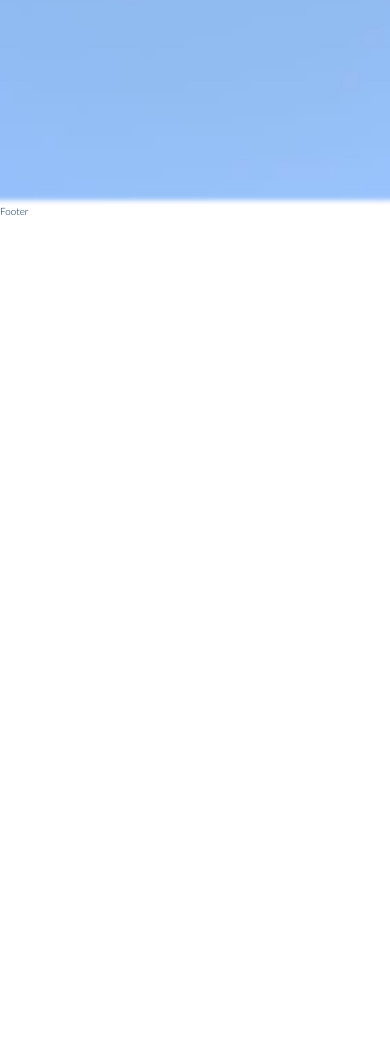
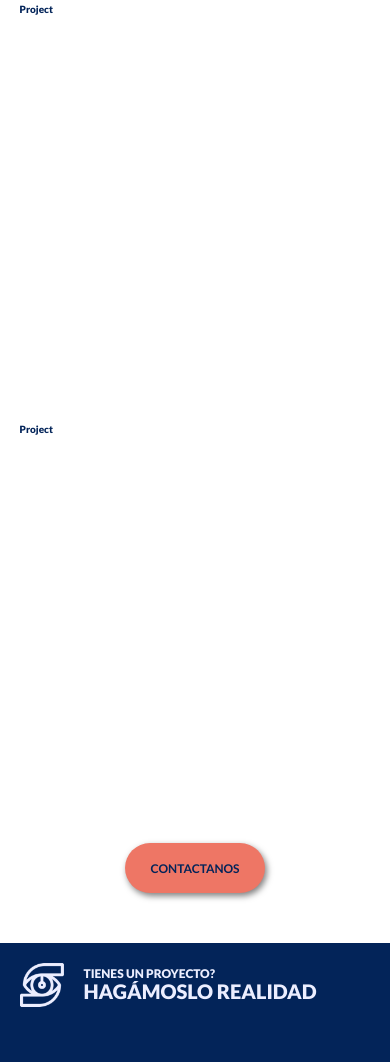
Before and after one commit to luishcastroc/seguridad-electronica, a Gatsby site in the folder gatsby/: page / in a window 390 px wide. Shown: the part 3169-4231 px from the top of the page. Before the commit the page ends 3675 px from the top, so only its background shows below. Built offline with nearby package versions, Linux system fonts and the light colour scheme; Gatsby itself is replaced by a stand-in of ours.

Commit message:
add some footer styles

```diff
--- a/gatsby/src/components/Footer.js
+++ b/gatsby/src/components/Footer.js
@@ -1,10 +1,77 @@
+import { graphql, useStaticQuery } from 'gatsby';
 import React from 'react';
 import styled from 'styled-components';
+import Img from 'gatsby-image';
 
 const FooterStyles = styled.div`
   height: 30rem;
+  background-color: var(--blue-vogue);
+  padding: 2rem 5vw;
+`;
+
+function LogoSlogan() {
+  const data = useStaticQuery(graphql`
+    query {
+      file(name: { eq: "logo-mini" }, extension: { eq: "png" }) {
+        childImageSharp {
+          fluid(quality: 100, maxWidth: 74) {
+            ...GatsbyImageSharpFluid
+          }
+        }
+      }
+    }
+  `);
+  return (
+    <LogoSloganStyles>
+      <div className="logo-wrapper">
+        <Img fluid={data.file.childImageSharp.fluid} alt="logo" />
+      </div>
+      <div className="slogan-container">
+        <h1>TIENES UN PROYECTO?</h1>
+        <h2>HAGÁMOSLO REALIDAD</h2>
+      </div>
+    </LogoSloganStyles>
+  );
+}
+
+const LogoSloganStyles = styled.div`
+  display: flex;
+  align-items: center;
+  --logo-width: 5.9rem;
+  --logo-height: 5.9rem;
+
+  .logo-wrapper {
+    width: var(--logo-width);
+    height: var(--logo-height);
+    margin-right: 2rem;
+  }
+
+  .slogan-container {
+    display: flex;
+    flex-direction: column;
+    justify-content: space-between;
+    color: var(--titan-white);
+    font-family: 'latoblack';
+
+    h1 {
+      font-size: clamp(1.2rem, 3vw, 1.8rem);
+    }
+
+    h2 {
+      font-size: clamp(2rem, 2.6vw, 3.6rem);
+    }
+  }
+
+  @media (max-width: 720px) {
+    --logo-width: 4.4rem;
+    --logo-height: 4.4rem;
+  }
 `;
 
 export default function Footer() {
-  return <FooterStyles>Footer</FooterStyles>;
+  return (
+    <FooterStyles>
+      <LogoSlogan />
+    </FooterStyles>
+  );
 }
--- a/gatsby/src/components/Logo.js
+++ b/gatsby/src/components/Logo.js
@@ -7,11 +7,11 @@
   ${(props) => (props.footer === 'true' ? '' : 'margin: auto 0')};
   ${(props) => (props.footer === 'true' ? '' : 'flex: 0 0 207px')};
 
-  @media (max-width: 86rem) and (min-width: 76.9rem) {
+  @media (max-width: 860px) and (min-width: 769px) {
     flex: 0 0 150px;
   }
 
-  @media (max-width: 76.8rem) {
+  @media (max-width: 768px) {
     flex: 0 0 150px;
   }
 `;
--- /dev/null
+++ b/gatsby/src/components/Project.js
@@ -0,0 +1,10 @@
+import React from 'react';
+import styled from 'styled-components';
+
+const ProjectStyles = styled.div`
+  height: 400px;
+`;
+
+export default function Project() {
+  return <ProjectStyles>Project</ProjectStyles>;
+}
--- a/gatsby/src/components/Projects.js
+++ b/gatsby/src/components/Projects.js
@@ -1,33 +1,60 @@
-import { graphql, useStaticQuery } from 'gatsby';
-import BackgroundImage from 'gatsby-background-image';
 import React from 'react';
 import styled from 'styled-components';
+import { ButtonStyles } from '../styles/Button';
+import Project from './Project';
 
-const ProjectsStyles = styled(BackgroundImage)`
-  background-position: center;
-  background-repeat: no-repeat;
-  background-size: cover;
+const ProjectsStyles = styled.div`
+  background-color: (--titan-white);
+  padding: 12rem 5vw 5rem;
   min-height: 100vh;
   height: 100%;
   width: 100%;
+  font-family: 'latoblack';
+
+  h1 {
+    font-size: clamp(1.2rem, 3vw, 1.8rem);
+    margin-bottom: 1rem;
+  }
+
+  h2 {
+    font-size: clamp(2.5rem, 5vw, 5rem);
+  }
+
+  .button-container {
+    width: 100%;
+    display: flex;
+    flex-direction: column;
+    align-items: center;
+    justify-content: center;
+  }
+`;
+
+const ProjectsGrid = styled.div`
+  display: grid;
+  --columns: 3;
+  grid-template-columns: repeat(var(--columns), 1fr);
+  margin-top: 2rem;
+  margin-bottom: 2rem;
+  gap: 2rem;
+
+  @media (max-width: 720px) {
+    --columns: 1;
+  }
 `;
 
 export default function Projects() {
-  const { image } = useStaticQuery(graphql`
-    query {
-      image: file(relativePath: { eq: "projects-bg.jpg" }) {
-        sharp: childImageSharp {
-          fluid(quality: 90, maxWidth: 1920) {
-            ...GatsbyImageSharpFluid_withWebp
-          }
-        }
-      }
-    }
-  `);
-
   return (
-    <ProjectsStyles Tag="div" fluid={image.sharp.fluid}>
-      Projects
+    <ProjectsStyles>
+      <h1>PROYECTOS</h1>
+      <h2>Un proyecto de seguridad adaptado a tus necesidades</h2>
+      <ProjectsGrid>
+        {[1, 2, 3].map((_, i) => (
+          <Project key={i} />
+        ))}
+      </ProjectsGrid>
+      <div className="button-container">
+        <ButtonStyles>CONTACTANOS</ButtonStyles>
+      </div>
     </ProjectsStyles>
   );
 }
```
Also changed, not shown: gatsby/src/assets/images/logo-mini.png (added), 1 other file.
